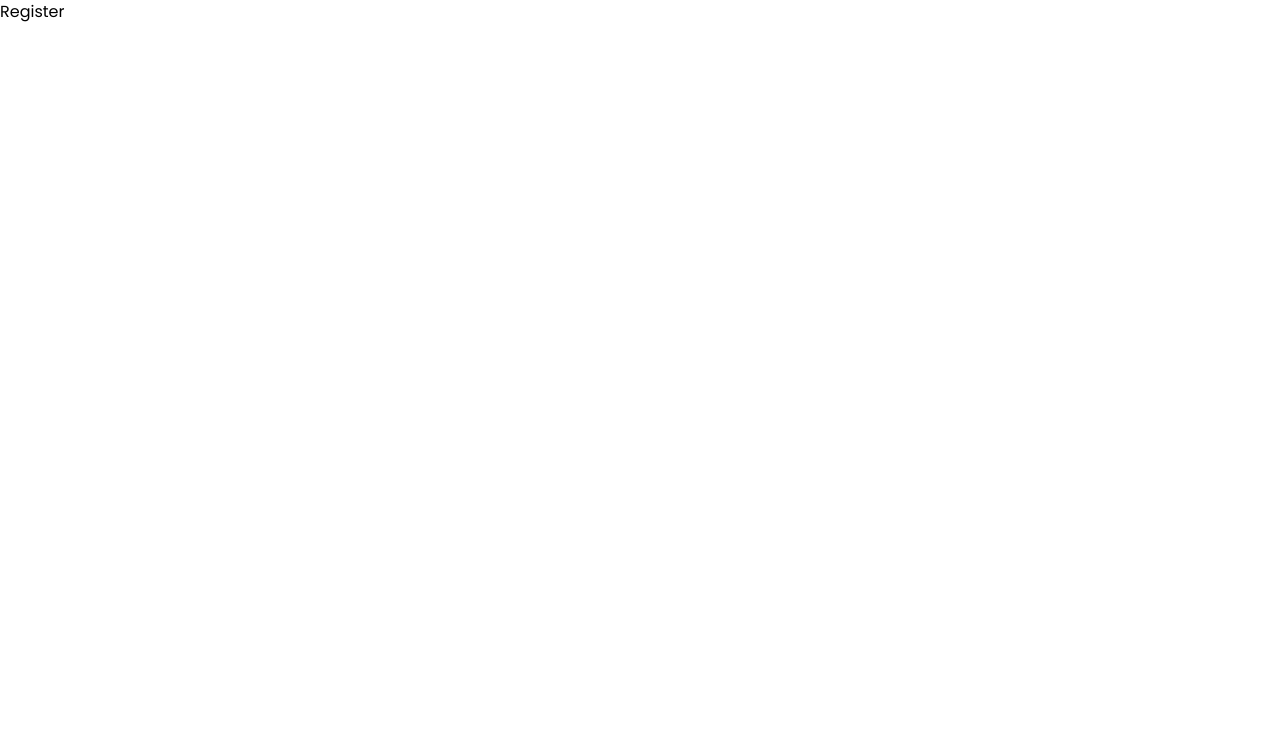
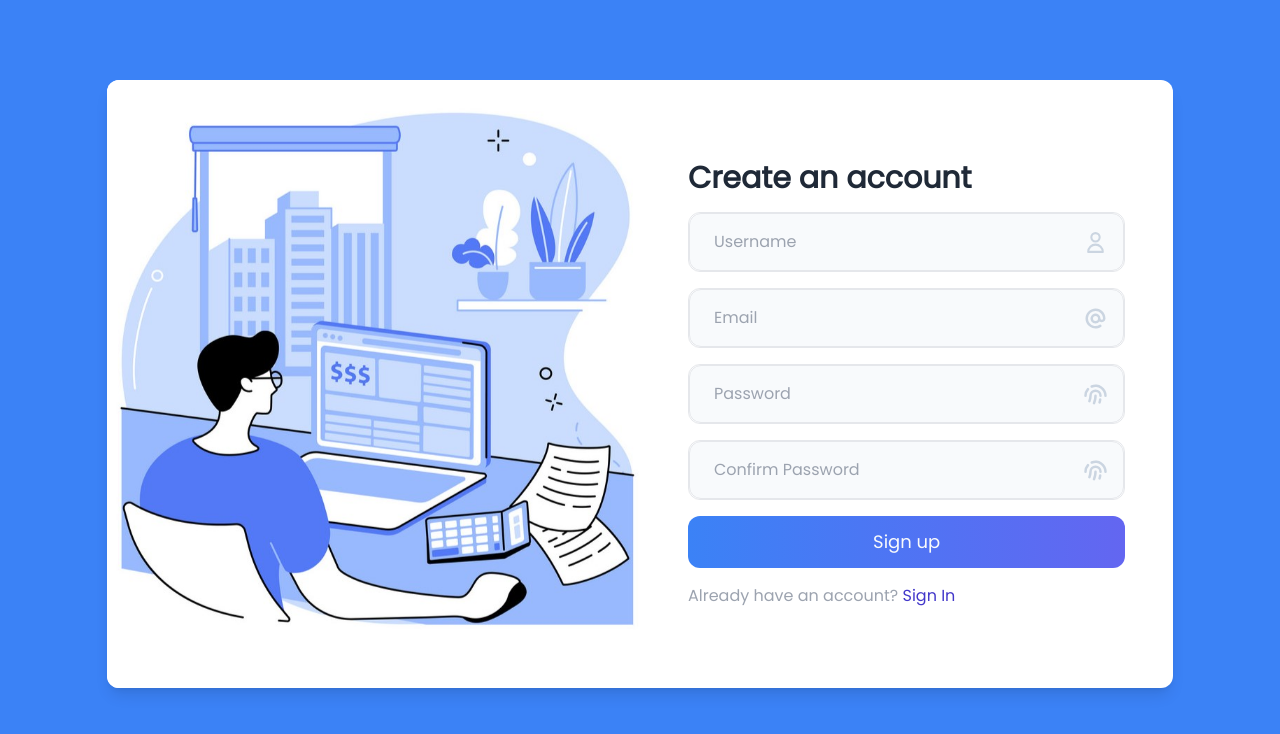
Before and after one commit to K-Aayush/login-registration-authentication, a Next.js app: page /register in a window 1280 px wide. Shown: the top 734 px of the page. Built offline with nearby package versions, Linux system fonts and the light colour scheme.

Commit message:
register page

```diff
--- /dev/null
+++ b/src/app/register/page.module.css
@@ -0,0 +1,12 @@
+.input_text + *{
+    color: #CBD5E1;
+}
+
+.input_text:focus + *{
+    color: #6366f1;
+}
+
+.input_text:not([type=email]) ~ span:hover *{
+    color: #6366f1;
+    cursor: pointer;
+}
--- a/src/app/register/page.tsx
+++ b/src/app/register/page.tsx
@@ -1,13 +1,108 @@
+'use client'
+
 import type { Metadata } from 'next'
+import Image from 'next/image';
+import { useState } from 'react'
+import Link from 'next/link'
+import { HiAtSymbol, HiFingerPrint, HiOutlineUser } from "react-icons/hi";
+import style from './page.module.css'
 
 export const metadata: Metadata = {
   title: 'Register Page',
 }
 
 const Register = () => {
-  return (
-    <div>Register</div>
-  )
+  const [show, setShow] = useState({password:false, cpassword:false});
+
+    return (
+        <div className='min-h-screen bg-blue-500'>
+            <div className='container mx-auto md:py-30 lg:py-20 py-20 md:transition-all lg:transition-all'>
+                <div className='flex flex-col w-10/12 lg:flex-row lg:w-10/12 md:flex-row md:w-10/12 bg-white rounded-xl mx-auto shadow-lg overflow-hidden relative'>
+                    <div className='lg:w-1/2 md:w-1/2 w-full relative transition-opacity'>
+                        <div className='aspect-square'>
+                            <Image
+                                className='object-contain md:object-cover lg:object-cover'
+                                src="/stock.jpg"
+                                alt=''
+                                layout='fill'
+                            />
+                        </div>
+                        <hr />
+                    </div>
+                    <div className='w-full md:w-1/2 lg:w-1/2 py-4 px-4 md:py-8 md:px-5 lg:px-12 lg:py-20'>
+                        <div>
+                            <h1 className='text-gray-800 text-md lg:text-3xl lg:font-extrabold'>Create an account</h1>
+                        </div>
+
+                        <form action="#" className='mt-4'>
+                            <div className='flex flex-col gap-2 md:gap-2 lg:gap-4'>
+                            <div className='flex border rounded-xl relative'>
+                                    <input
+                                        className={`${style.input_text} w-full py-4 px-6 border rounded-xl bg-slate-50 focus:outline-none focus:border-none`}
+                                        type="text"
+                                        name='username'
+                                        placeholder='Username'
+                                    />
+                                    <span className='icon absolute h-full right-0 top-0 flex items-center px-4'>
+                                        <HiOutlineUser size={25} />
+                                    </span>
+                                </div>
+                                <div className='flex border rounded-xl relative'>
+                                    <input
+                                        className={`${style.input_text} w-full py-4 px-6 border rounded-xl bg-slate-50 focus:outline-none focus:border-none`}
+                                        type="email"
+                                        name='email'
+                                        placeholder='Email'
+                                    />
+                                    <span className='icon absolute h-full right-0 top-0 flex items-center px-4'>
+                                        <HiAtSymbol size={25} />
+                                    </span>
+                                </div>
+                                <div className='border rounded-xl relative'>
+                                    <input
+                                        className={`${style.input_text} w-full py-4 px-6 border rounded-xl bg-slate-50 focus:outline-none focus:border-none`}
+                                        type={`${show.password ? "text" : "password"}`}
+                                        name='password'
+                                        placeholder='Password'
+                                    />
+                                    <span className='absolute h-full right-0 top-0 flex items-center px-4'  onClick={() => setShow({...show, password: !show.password})}>
+                                        <HiFingerPrint size={25} />
+                                    </span>
+                                </div>
+                                <div className='border rounded-xl relative mb-4'>
+                                    <input
+                                        className={`${style.input_text} w-full py-4 px-6 border rounded-xl bg-slate-50 focus:outline-none focus:border-none`}
+                                        type={`${show.cpassword ? "text" : "password"}`}
+                                        name='cpassword'
+                                        placeholder='Confirm Password'
+                                    />
+                                    <span className='absolute h-full right-0 top-0 flex items-center px-4'  onClick={() => setShow({...show, cpassword: !show.cpassword})}>
+                                        <HiFingerPrint size={25} />
+                                    </span>
+                                </div>
+                            </div>
+
+                            <div className='flex flex-col gap-2 md:gap-2 lg:gap-4'>
+                                <button
+                                    className='w-full bg-gradient-to-r from-blue-500 to bg-indigo-500 py-3 text-gray-50 text-lg rounded-xl hover:bg-gradient-to-r hover:from-gray-50 hover:to-bg-gray-100 hover:bg-gray-100 hover:text-gray-700 hover:border hover:border-slate-500'
+                                    type='submit'
+                                >
+                                    Sign up
+                                </button>
+                            </div>
+
+                            <div className='flex gap-2 mt-4 md:gap-1 md:mt-3 lg:gap-2 lg:mt-4'>
+                                <p className='text-center text-gray-400'>
+                                    Already have an account?
+                                    <Link className='text-indigo-700' href={'/login'}> Sign In</Link>
+                                </p>
+                            </div>
+                        </form>
+                    </div>
+                </div>
+            </div>
+        </div>
+    )
 }
 
 export default Register
```
